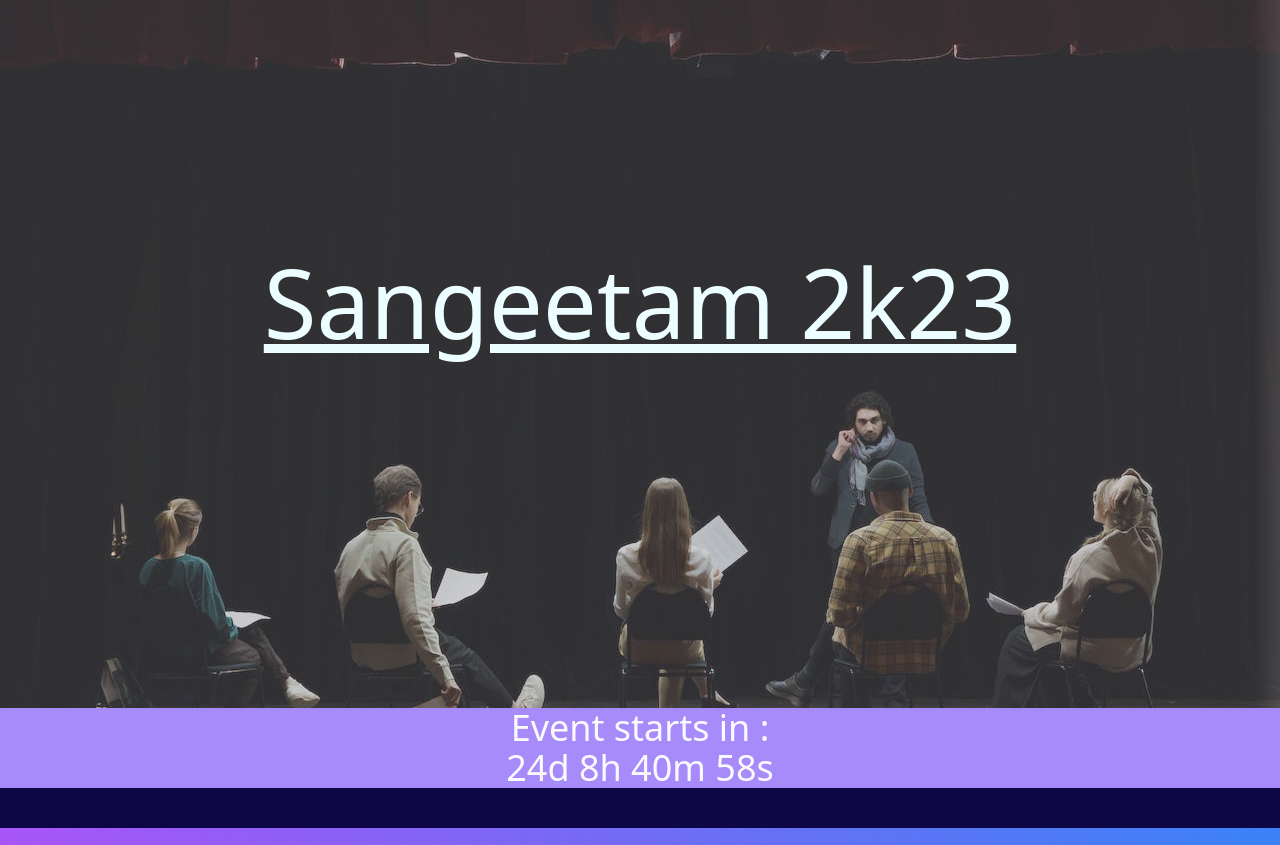
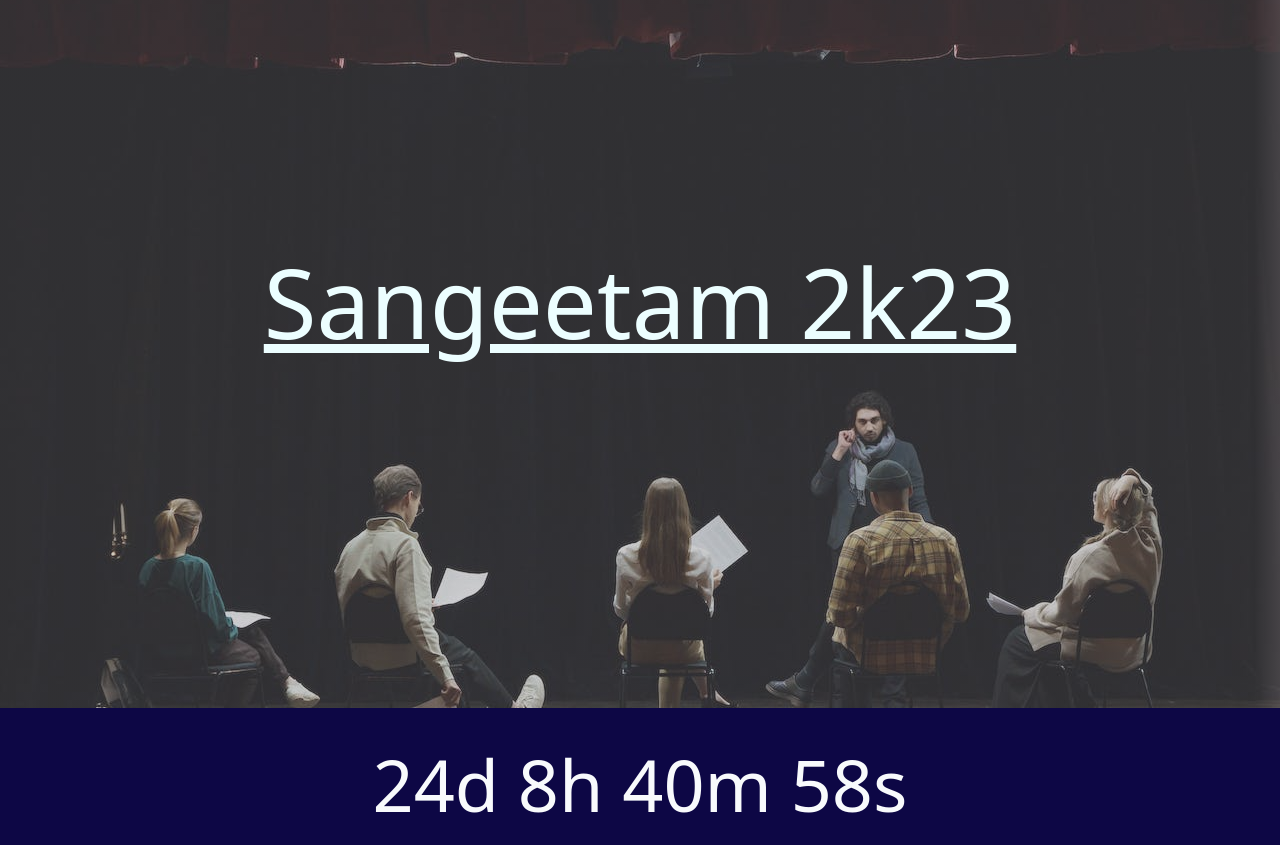
Before and after one commit to mahesh0702/SangeetamFest2023, a plain HTML site: page index.html in a window 1280 px wide. Shown: the part 92-937 px from the top of the page. Drawn offline with nearby package versions, Linux system fonts and the light colour scheme.

Commit message:
styled timer section

```diff
--- a/css/index.css
+++ b/css/index.css
@@ -1,28 +1,33 @@
-*{
+* {
   margin: 0;
   padding: 0;
   box-sizing: border-box;
+  --bg-color1: #0d0745;
 }
-html,body{
+html,
+body {
   width: 100%;
   height: 100%;
-    background: #0D0745;
+  background: #0d0745;
   color: rgb(248 250 252);
 }
-#festName{
+.container {
+  width: 96%;
+}
+#festName {
   position: relative;
-    background-position:center;
+  background-position: center;
   overflow: hidden;
   background-repeat: no-repeat;
-    background-attachment:fixed;
+  background-attachment: fixed;
 }
 
-#title{
+#title {
   position: absolute;
   top: 50%;
   left: 50%;
-    transform: translate(-50%,-50%);
+  transform: translate(-50%, -50%);
 }
-#queryarea{
+#queryarea {
   resize: none;
 }
--- a/index.html
+++ b/index.html
@@ -104,8 +104,11 @@
       </div>
     </header>
 
-    <section id="timer" class="w-full text-center text-4xl bg-violet-400">
-      <h2>Event starts in :</h2>
+    <section
+      id="timer"
+      class="container w-full text-center text-7xl var(--bg-color1) mt-10"
+    >
+      <!-- <h2 class="mb-4">Event starts in :</h2> -->
       <p id="time"></p>
     </section>
 
```
Lines whose indentation alone changed are shown as unchanged.
